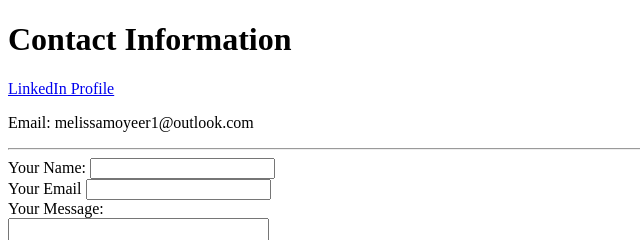
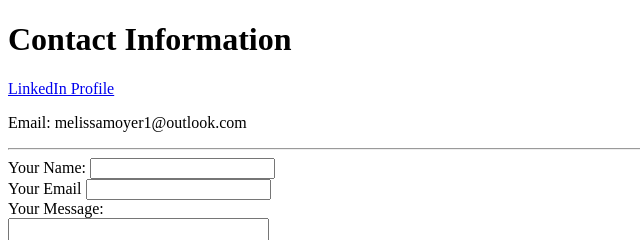
Before and after one commit to mellymoyer/cv, a plain HTML site: page contact.html in a window 1280 px wide. Shown: the top 240 px of the page, 0-640 px from the left. Drawn offline with Linux system fonts and the light colour scheme.

Commit message:
Update contact.html

```diff
--- a/contact.html
+++ b/contact.html
@@ -7,7 +7,7 @@
   <body>
     <h1>Contact Information</h1>
     <p><a href="https://www.linkedin.com/in/melissamoyer6">LinkedIn Profile</a></p>
-    <p>Email: melissamoyeer1@outlook.com</p>
+    <p>Email: melissamoyer1@outlook.com</p>
 
     <hr>
 
```
